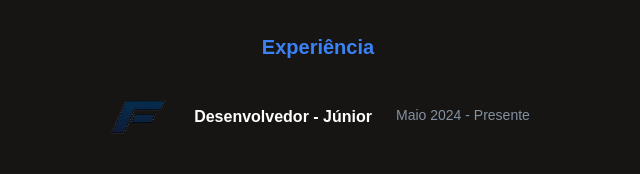
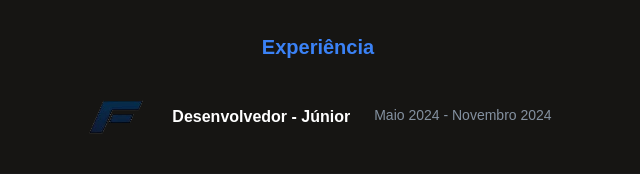
Before and after one commit to Rodrigofroes/portfolio, a PHP site: page / in a window 1280 px wide. Shown: the part 1371-1545 px from the top of the page, without its empty margins (322-962 px from the left). Run offline with PHP 8.4, Linux system fonts and the light colour scheme; style sheets or scripts are compiled from the project's sources; some libraries are stand-ins or nearby versions.

Commit message:
Update experiencia.php

```diff
--- a/src/components/experiencia.php
+++ b/src/components/experiencia.php
@@ -18,7 +18,7 @@
                 </div>
                 <div>
                     <p class="font-poppins text-sm text-exp text-center sm:text-left">
-                        Maio 2024 - Presente
+                        Maio 2024 - Novembro 2024
                     </p>
                 </div>
             </div>
```
